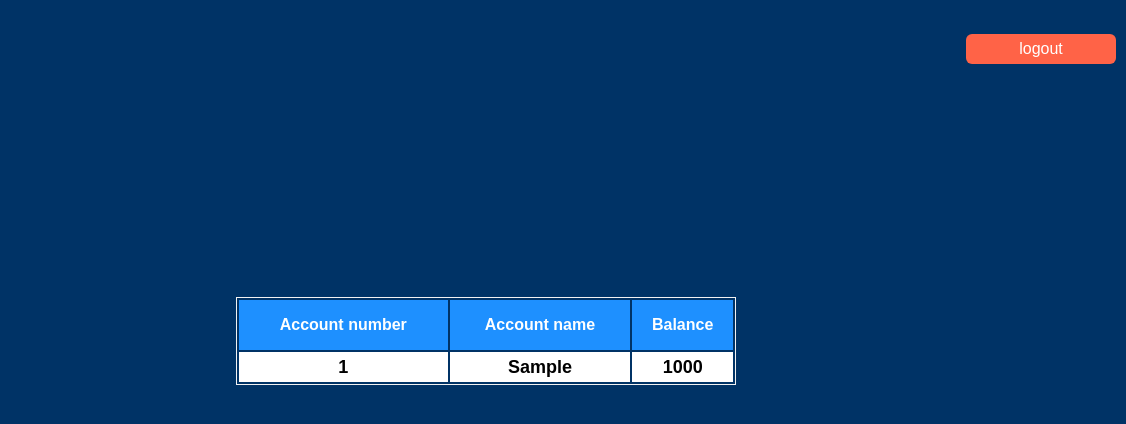
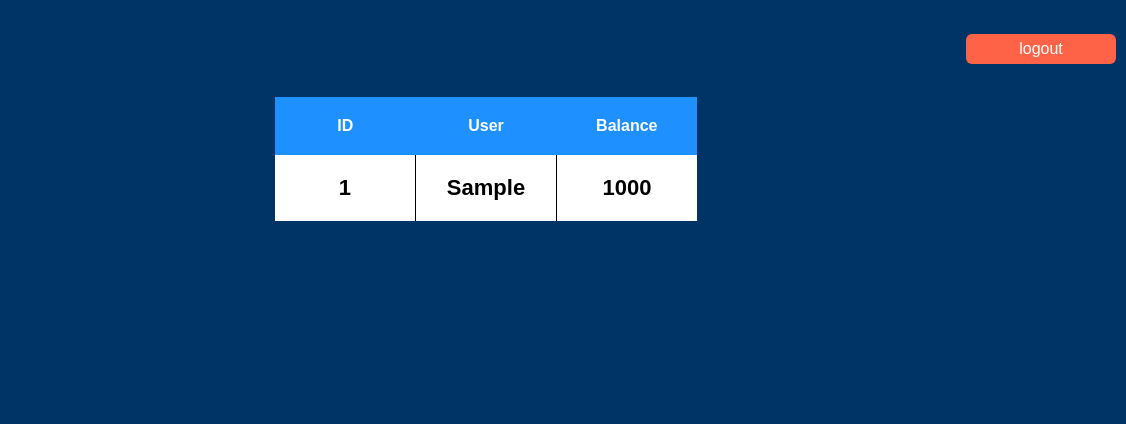
Before and after one commit to MatiasCardoso4/bankApp, a plain HTML site: page index.html in a window 1280 px wide. Both pictures are taken after typing "Sample" into the empty fields and a click on the button "Login". Shown: the full height of the page, 154-1280 px from the left. Drawn offline with Linux system fonts and the light colour scheme.

Commit message:
Update table headers and enhance CSS styles for improved layout and readability

```diff
--- a/index.html
+++ b/index.html
@@ -52,8 +52,8 @@
         <table>
           <thead>
             <tr>
-              <th>Account number</th>
-              <th>Account name</th>
+              <th>ID</th>
+              <th>User</th>
               <th>Balance</th>
             </tr>
           </thead>
--- a/style.css
+++ b/style.css
@@ -111,10 +111,43 @@ body {
 }
 
 table {
+  table-layout: fixed;
+  width: 33%;
+  border-collapse: collapse;
+}
+
+thead {
+  background-color: #1e90ff;
+  color: white;
+}
+
+thead th:nth-child(1),
+thead th:nth-child(2),
+thead th:nth-child(3) {
+  width: 33%;
+}
+
+tbody td {
+  text-align: center;
+  background-color: white;
+  font-size: 22px;
+  font-weight: bold;
+}
+
+tbody td:nth-child(1),
+tbody td:nth-child(2) {
+  border-right: 1px solid black;
+}
+
+th,
+td {
+  padding: 20px;
+}
+
+/* table {
   color: white;
   text-align: center;
   width: 500px;
-
   margin: auto;
   margin-top: 200px;
   border: 1px solid #f2f2f2;
@@ -135,4 +168,4 @@ tbody {
 
 td {
   height: 30px;
-}
+} */
```
